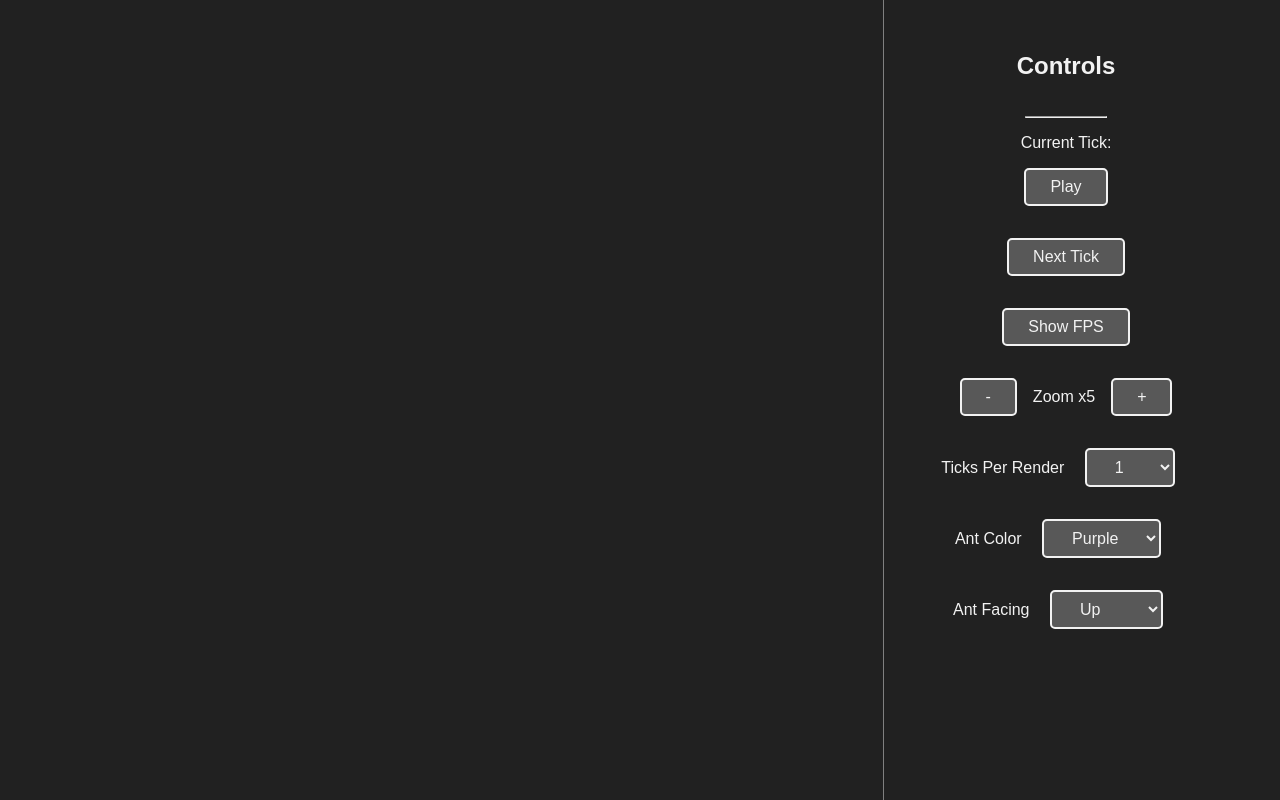
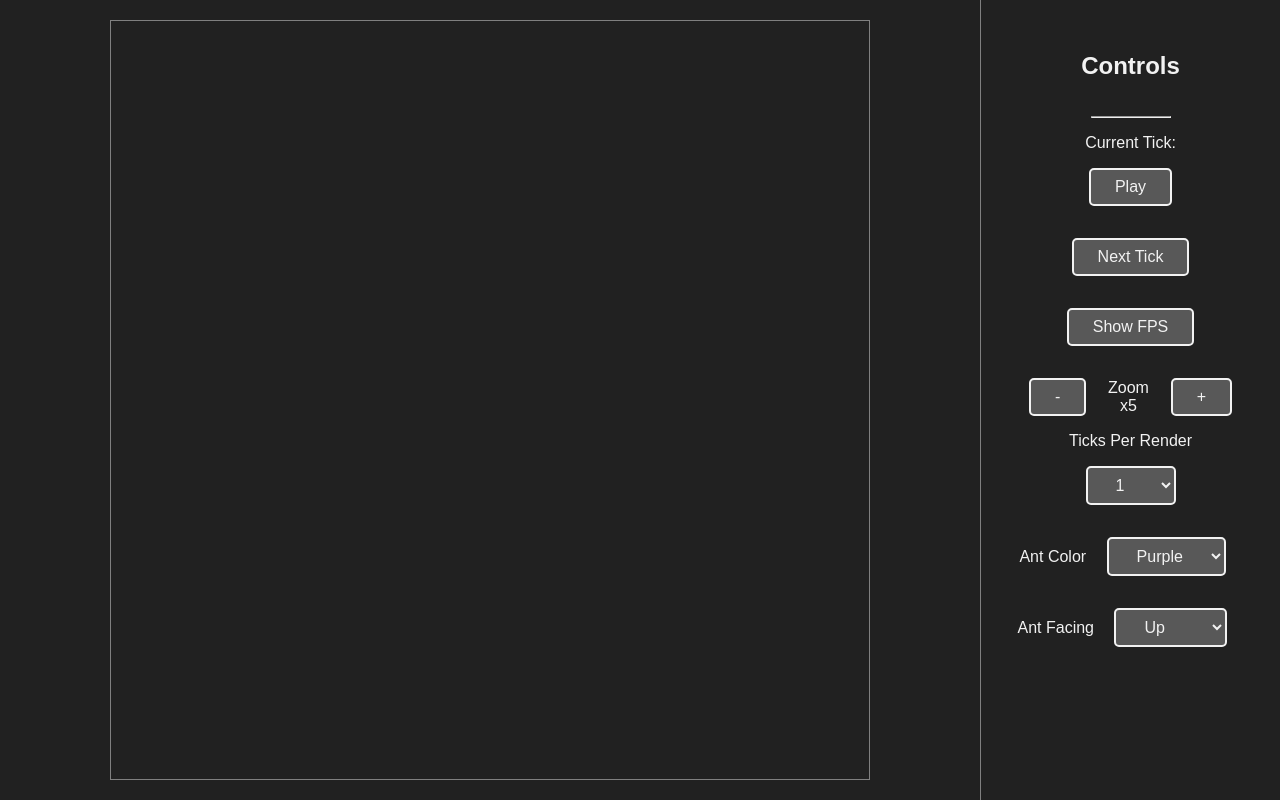
Before and after one commit to mthom26/langtons-ants-app, a website built with webpack: page index.html in a window 1280 px wide. Built offline with nearby package versions, Linux system fonts and the light colour scheme.

Commit message:
Fix styling to handle zoom

```diff
--- a/css/index.css
+++ b/css/index.css
@@ -1,3 +1,7 @@
+* {
+  box-sizing: border-box;
+}
+
 html {
   box-sizing: border-box;
   font-family: sans-serif;
@@ -11,16 +15,27 @@ body {
 }
 
 .app {
-  margin: 0 2rem;
-  height: 100vh;
+  margin: 0;
+  min-height: 100vh;
   display: flex;
 }
 
 .canvasContainer {
+  padding: 1rem;
   flex-grow: 1;
+  /* border: 1px solid cyan; */
+  height: 100vh;
   display: flex;
   justify-content: center;
   align-items: center;
+}
+
+.canvasContainerInner {
+  border: 1px solid gray;
+  padding: 1rem;
+  overflow: scroll;
+  height: 95vh;
+  width: 95vh;
 }
 
 .controlPanel {
--- a/index.html
+++ b/index.html
@@ -14,7 +14,9 @@
           <span id="minLast100"></span>
           <span id="maxLast100"></span>
         </div>
-        <canvas id="universeCanvas"></canvas>
+        <div class="canvasContainerInner">
+          <canvas id="universeCanvas"></canvas>
+        </div>
       </div>
       <div class="controlPanel">
         <h2>Controls</h2>
```
